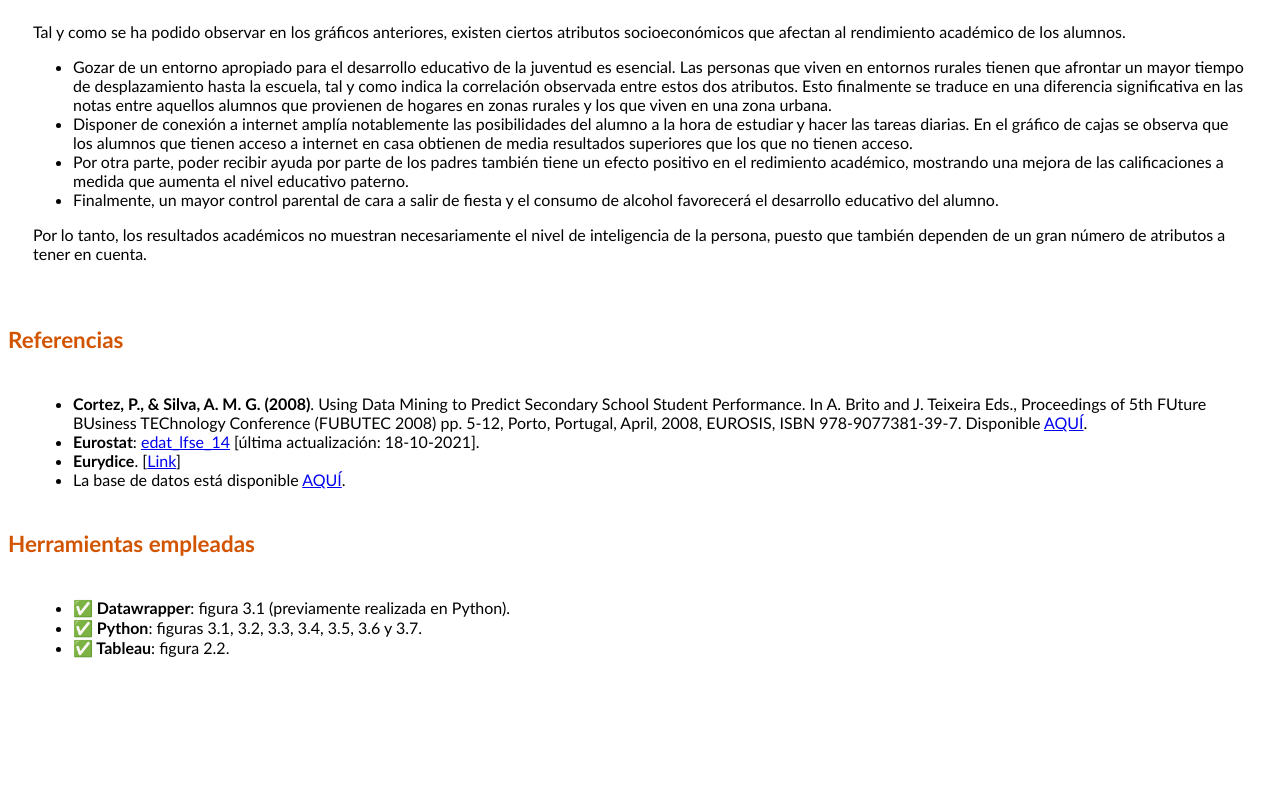
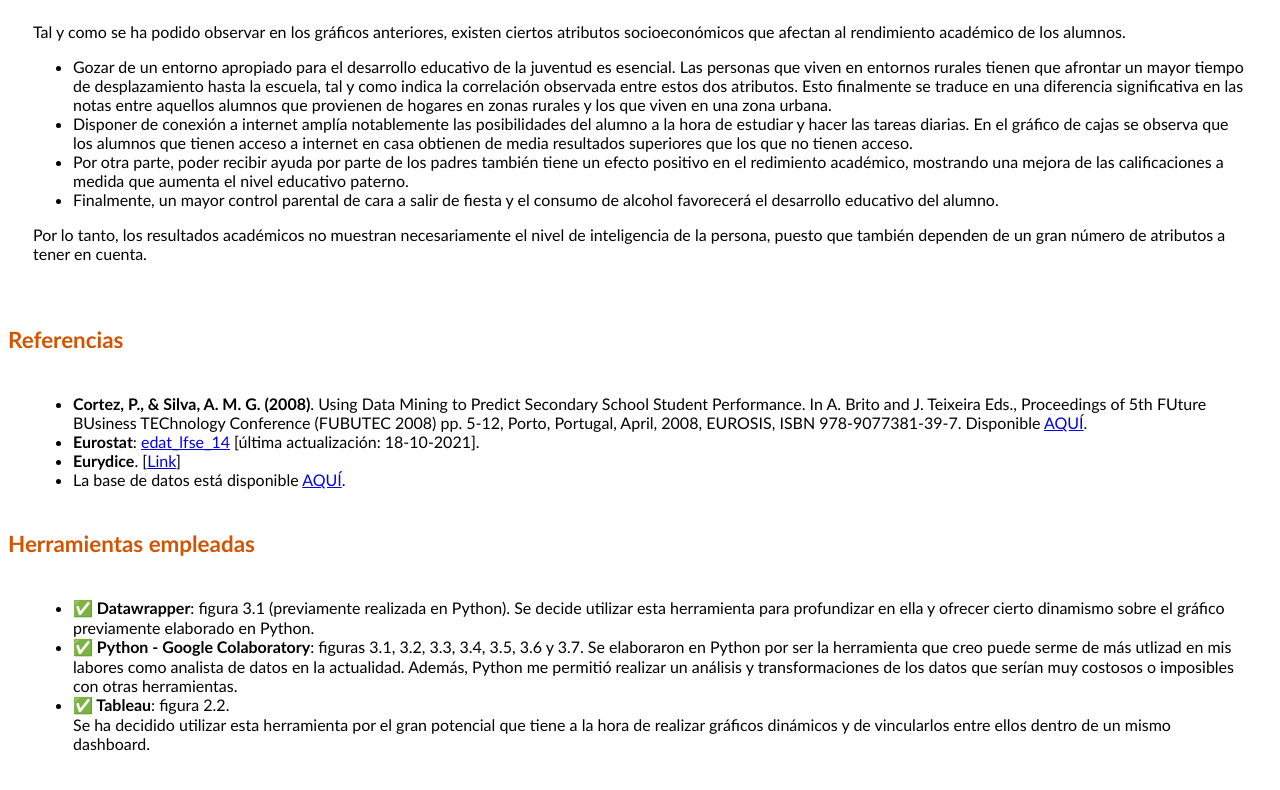
Before and after one commit to VictorGlezDiez/VIU_Proyecto_Visualizacion, a website: page index.html in a window 1280 px wide. Shown: the part 7640-8430 px from the top of the page. Before the commit the page ends 8401 px from the top, so only its background shows below. Drawn offline with Linux system fonts and the light colour scheme.

Commit message:
1 file modified

```diff
--- a/index.html
+++ b/index.html
@@ -339,9 +339,9 @@
     <h2 class="text-title">Herramientas empleadas</h2>
     <div class="text">
     <ul>
-      <li><b>✅ Datawrapper</b>: figura 3.1 (previamente realizada en Python). </li>
-      <li><b>✅ Python</b>: figuras 3.1, 3.2, 3.3, 3.4, 3.5, 3.6 y 3.7.</li>
-      <li><b>✅ Tableau</b>: figura 2.2.</li>
+      <li><b>✅ Datawrapper</b>: figura 3.1 (previamente realizada en Python). Se decide utilizar esta herramienta para profundizar en ella y ofrecer cierto dinamismo sobre el gráfico previamente elaborado en Python. </li>
+      <li><b>✅ Python - Google Colaboratory</b>: figuras 3.1, 3.2, 3.3, 3.4, 3.5, 3.6 y 3.7. Se elaboraron en Python por ser la herramienta que creo puede serme de más utlizad en mis labores como analista de datos en la actualidad. Además, Python me permitió realizar un análisis y transformaciones de los datos que serían muy costosos o imposibles con otras herramientas.</li>
+      <li><b>✅ Tableau</b>: figura 2.2.</li> Se ha decidido utilizar esta herramienta por el gran potencial que tiene a la hora de realizar gráficos dinámicos y de vincularlos entre ellos dentro de un mismo dashboard.
     </ul>
     </div>
   </div>
```
